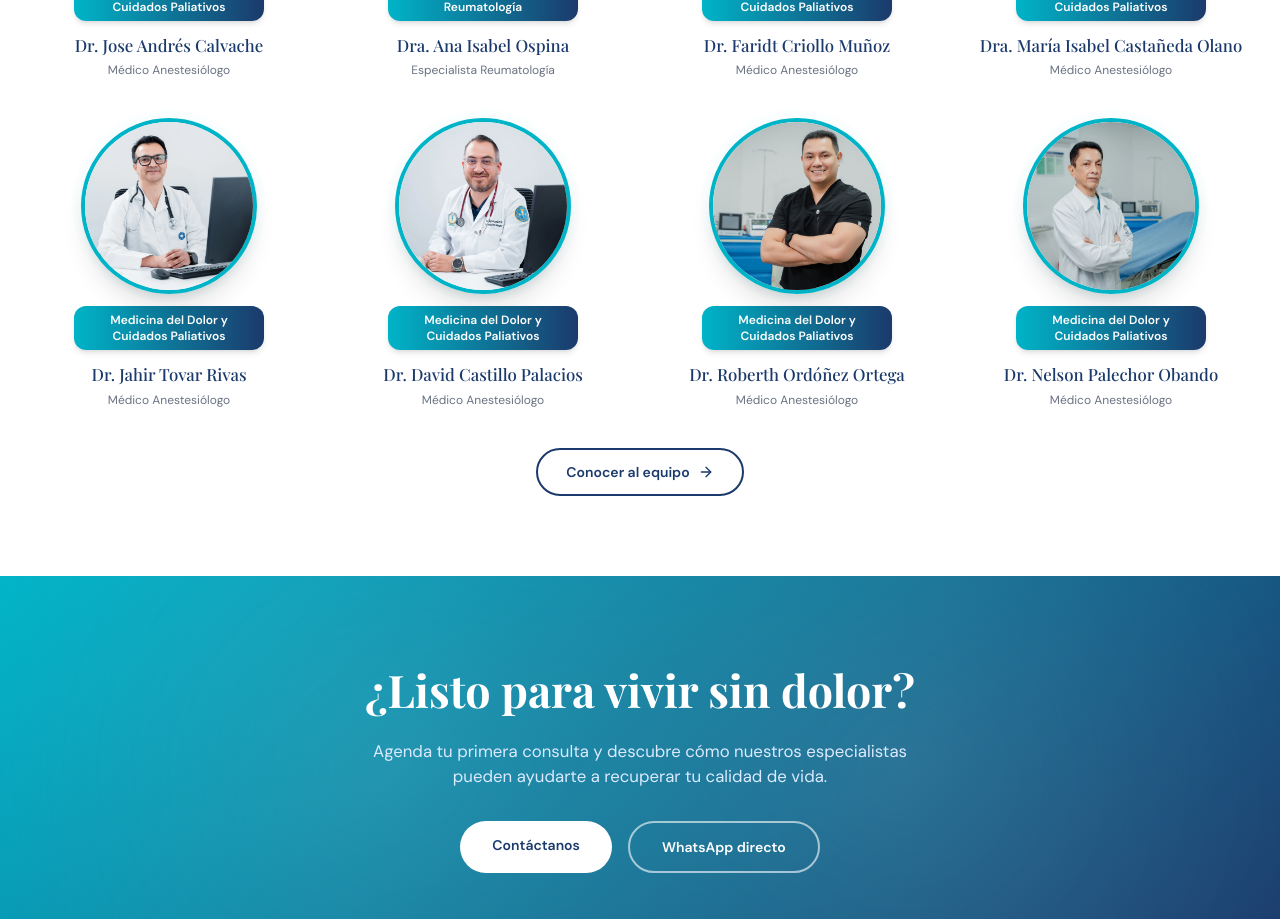
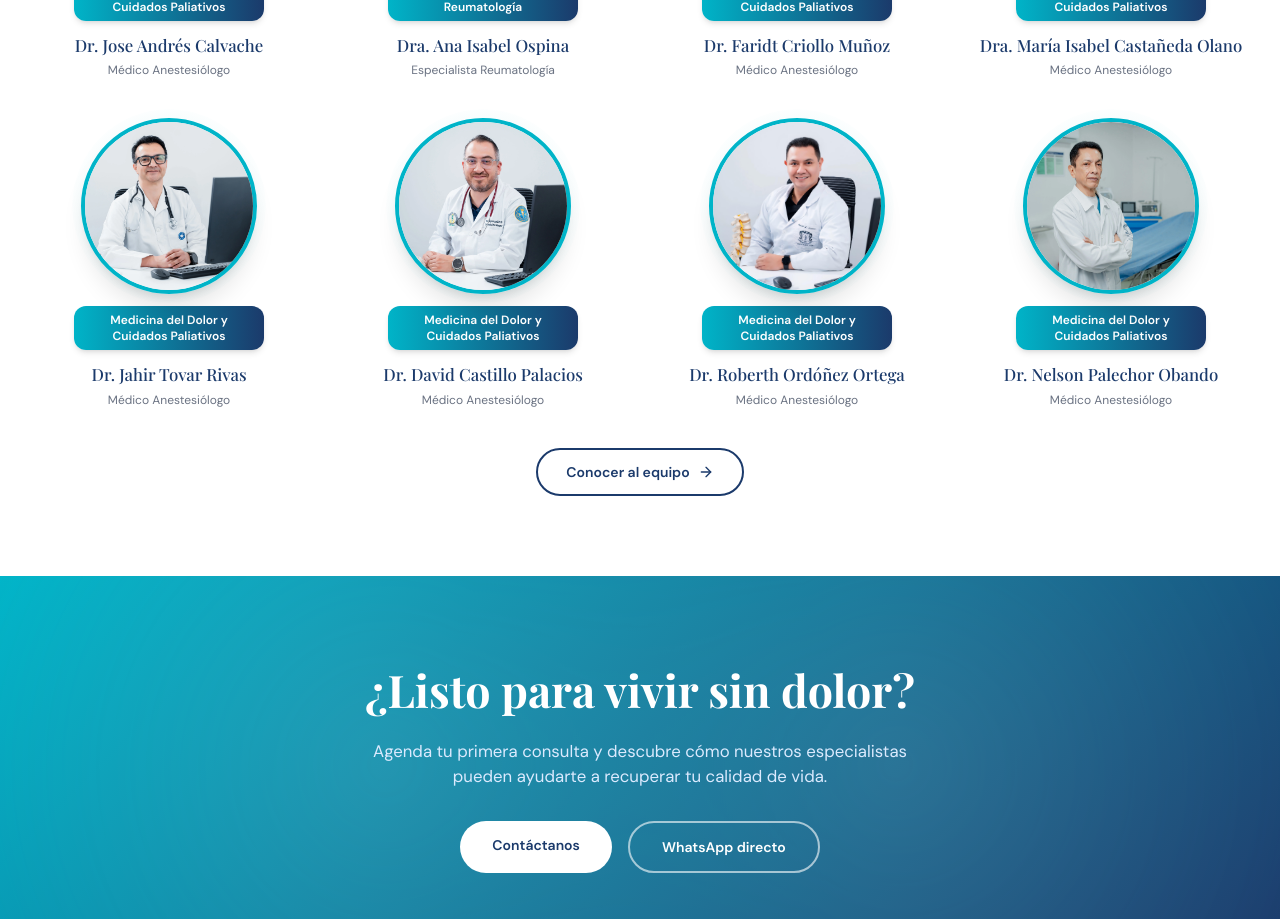
Before and after one commit to CIMDOL/cimdol.github.io, a React (Vite) app: page / in a window 1280 px wide. Shown: the part 3402-4321 px from the top of the page. Built offline with nearby package versions, Linux system fonts and the light colour scheme; a web font is replaced by a local one.

Commit message:
Refactor code structure for improved readability and maintainability

```diff
--- a/src/app/components/DoctorCard.tsx
+++ b/src/app/components/DoctorCard.tsx
@@ -33,7 +33,10 @@ export function DoctorCard({ doctor, index = 0 }: DoctorCardProps) {
               src={doctor.imageUrl}
               alt={doctor.name}
               className="w-full h-full object-cover group-hover:scale-105 transition-transform duration-500"
-              style={{ objectPosition: doctor.imagePosition ?? "top" }}
+              style={{
+                objectPosition: doctor.imagePosition ?? "top",
+                imageRendering: "high-quality",
+              }}
             />
           ) : (
             <div
--- a/src/app/data/doctors.ts
+++ b/src/app/data/doctors.ts
@@ -15,6 +15,7 @@ import drJahir2 from '@assets/medicos/drJahir/jahir2.webp';
 import david1 from '@assets/medicos/drDavid/david1.webp';
 //Imágenes de Dr. Roberth Ordóñez Ortega
 import roberaA1 from '@assets/medicos/drRoberth/drRoberA3.jpg';
+import roberBata from '@assets/medicos/drRoberth/roberBata.jpeg';
 //Imágenes de Dr. Nelson Palechor Obando
 import nelsonp1 from '@assets/medicos/drNelson/nelsonp1.webp';
 
@@ -89,7 +90,7 @@ export const doctors: Doctor[] = [
     specialty: "Medicina del Dolor y Cuidados Paliativos",
     credentials: "Médico Anestesiólogo",
     bio: "Médico anestesiólogo especialista en el tratamiento del dolor crónico con enfoque en procedimientos de vanguardia.",
-    imageUrl: roberaA1,
+    imageUrl: roberBata,
     imagePosition: "50% 35%",
   },
   {
```
Also changed, not shown: src/assets/medicos/drRoberth/roberBata.jpeg (added).
